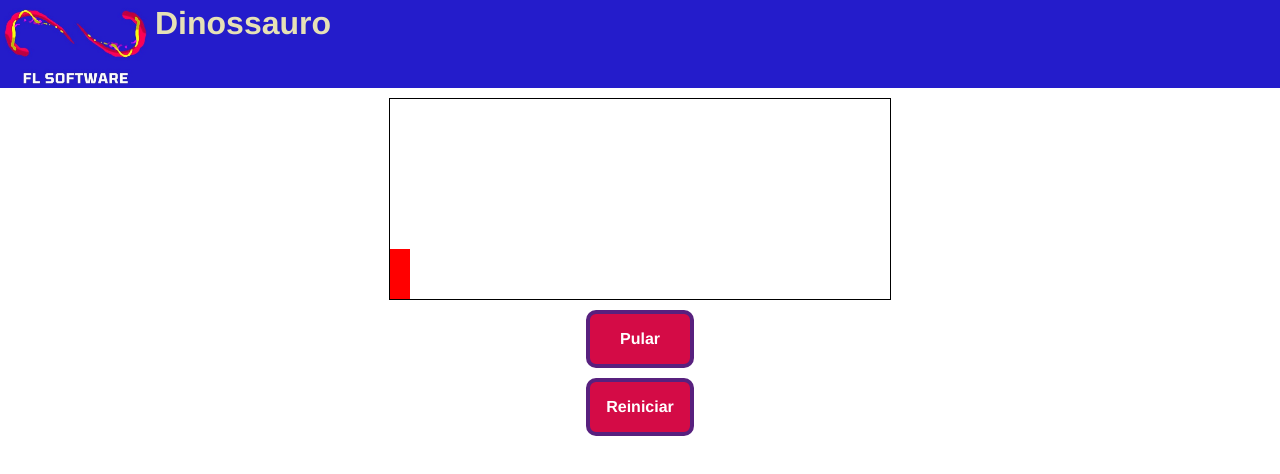
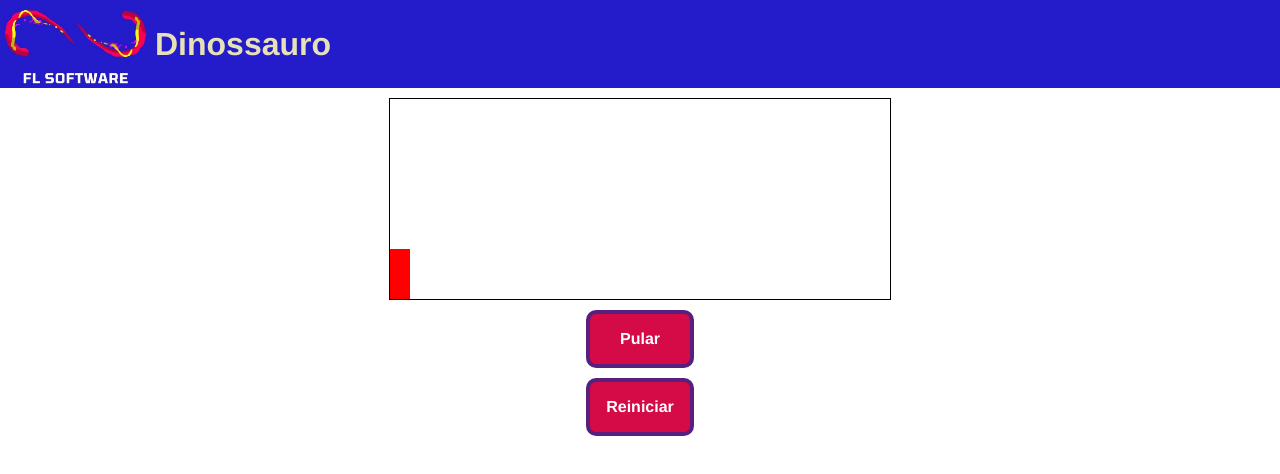
Before and after one commit to FL-software/Dinossauro, a plain HTML site: page index.html in a window 1280 px wide. Drawn offline with Linux system fonts and the light colour scheme.

Commit message:
Correção do posicionamento do título

```diff
--- a/css/style.css
+++ b/css/style.css
@@ -12,13 +12,17 @@
     width: 150px;
 }
 
-h1 {
+#banner > h1 {
     text-align: center;
     font-family: Helvetica;
     font-weight: bold;
     color: #e6e1b6;
     padding-left: 5px;
     padding-top: 5px;
+    margin-block-start: 0.67em;
+    margin-block-end: 0.67em;
+    margin-inline-start: 0px;
+    margin-inline-end: 0px;
 }
 
 #reiniciar, #pular {
```
